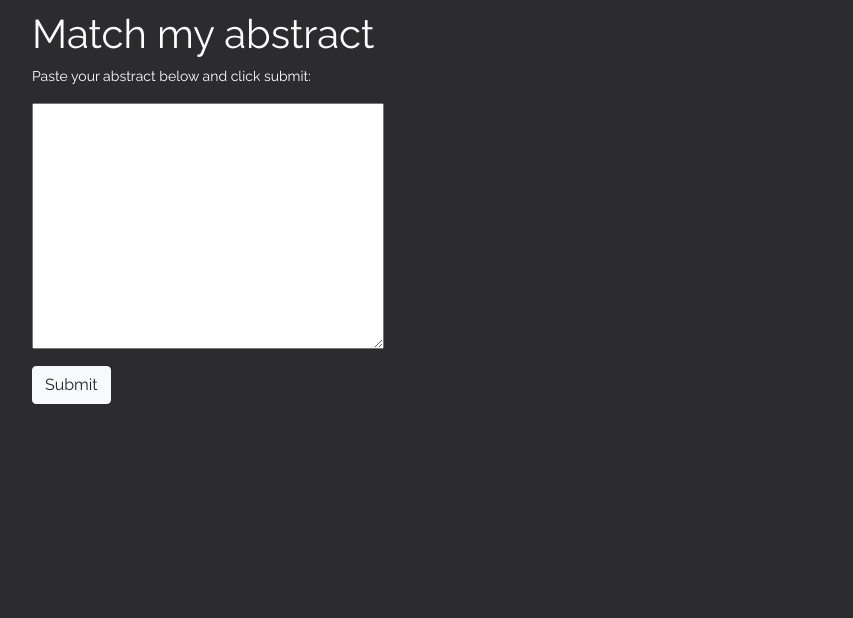
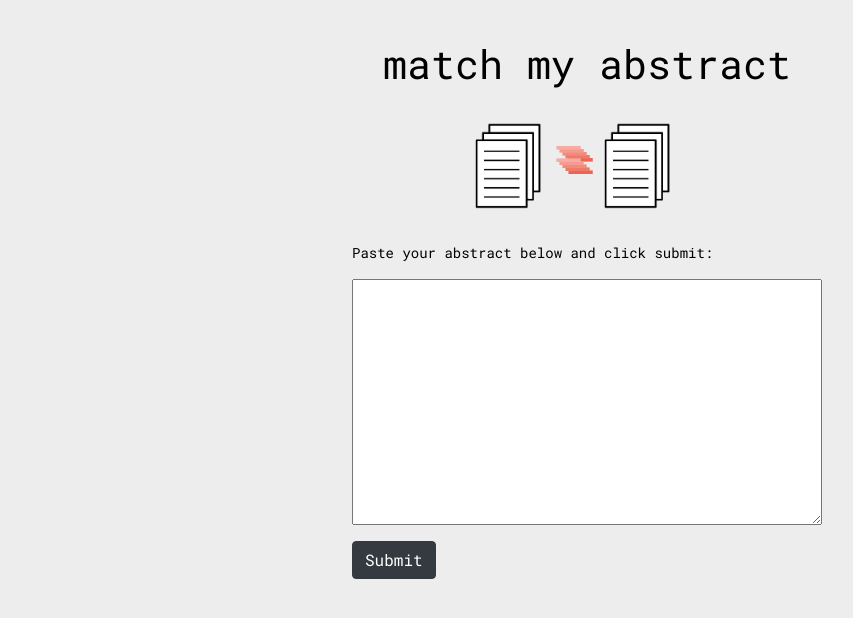
Before and after one commit to ahlstromvij/match_my_abstract, a Django app: page / in a window 1280 px wide. Shown: the top 618 px of the page, without its empty margins (53-906 px from the left). Run offline with Django 4.2, Linux system fonts and the light colour scheme; some libraries are stand-ins or nearby versions.

Commit message:
Style changes

```diff
--- a/abstract_match/static/css/styles.css
+++ b/abstract_match/static/css/styles.css
@@ -1,12 +1,14 @@
-@import url(https://fonts.googleapis.com/css?family=Raleway:100,200,300,400,700&display=swap);
+@import url(https://fonts.googleapis.com/css?family=Roboto+Mono:100,200,300,400,700&display=swap);
 
 body {
-    background-color: #2C2C2E;
-    color: white;
+    background-color: #EDEDED;
+    color: black;
+    max-width: 500px;
+    margin: auto;
 }
 
 * {
-    font-family: 'Raleway';
+    font-family: 'Roboto Mono', monospace;
 }
 
 p {
@@ -14,11 +16,22 @@ p {
 }
 
 h1 {
-    padding-top: 10px;
+    padding-top: 40px;
+    padding-bottom: 20px;
+    text-align: center;
+}
+
+.center {
+    margin-bottom: 30px;
+    margin-left: 25%;
 }
 
 #try_again {
     margin-top: 20px;
+}
+
+.textarea {
+    width: 100%;
 }
 
 #submit {
@@ -31,3 +44,98 @@ td, th {
     padding-bottom: 4px;
     font-size: 14px;
 }
+
+*,
+*::before,
+*::after {
+  box-sizing: border-box;
+}
+
+:root {
+  --color-primary: #f6aca2;
+  --color-secondary: #f49b90;
+  --color-tertiary: #f28b7d;
+  --color-quaternary: #f07a6a;
+  --color-quinary: #ee6352;
+}
+
+.text_shadows {
+  text-shadow: 3px 3px 0 var(--color-secondary), 6px 6px 0 var(--color-tertiary),
+    9px 9px var(--color-quaternary), 12px 12px 0 var(--color-quinary);
+  font-family: bungee, sans-serif;
+  font-weight: 400;
+  text-transform: uppercase;
+  font-size: 50px;
+  text-align: center;
+  margin: 0;
+  color: var(--color-primary);
+  //color: transparent;
+  //background-color: white;
+  //background-clip: text;
+  animation: shadows 1.2s ease-in infinite, move 1.2s ease-in infinite;
+  letter-spacing: 0.4rem;
+}
+
+@keyframes shadows {
+  0% {
+    text-shadow: none;
+  }
+  10% {
+    text-shadow: 3px 3px 0 var(--color-secondary);
+  }
+  20% {
+    text-shadow: 3px 3px 0 var(--color-secondary),
+      6px 6px 0 var(--color-tertiary);
+  }
+  30% {
+    text-shadow: 3px 3px 0 var(--color-secondary),
+      6px 6px 0 var(--color-tertiary), 9px 9px var(--color-quaternary);
+  }
+  40% {
+    text-shadow: 3px 3px 0 var(--color-secondary),
+      6px 6px 0 var(--color-tertiary), 9px 9px var(--color-quaternary),
+      12px 12px 0 var(--color-quinary);
+  }
+  50% {
+    text-shadow: 3px 3px 0 var(--color-secondary),
+      6px 6px 0 var(--color-tertiary), 9px 9px var(--color-quaternary),
+      12px 12px 0 var(--color-quinary);
+  }
+  60% {
+    text-shadow: 3px 3px 0 var(--color-secondary),
+      6px 6px 0 var(--color-tertiary), 9px 9px var(--color-quaternary),
+      12px 12px 0 var(--color-quinary);
+  }
+  70% {
+    text-shadow: 3px 3px 0 var(--color-secondary),
+      6px 6px 0 var(--color-tertiary), 9px 9px var(--color-quaternary);
+  }
+  80% {
+    text-shadow: 3px 3px 0 var(--color-secondary),
+      6px 6px 0 var(--color-tertiary);
+  }
+  90% {
+    text-shadow: 3px 3px 0 var(--color-secondary);
+  }
+  100% {
+    text-shadow: none;
+  }
+}
+
+@keyframes move {
+  0% {
+    transform: translate(0px, 0px);
+  }
+  40% {
+    transform: translate(-12px, -12px);
+  }
+  50% {
+    transform: translate(-12px, -12px);
+  }
+  60% {
+    transform: translate(-12px, -12px);
+  }
+  100% {
+    transform: translate(0px, 0px);
+  }
+}
--- a/templates/base.html
+++ b/templates/base.html
@@ -11,7 +11,7 @@
 
         <link rel="stylesheet" href="{% static 'css/styles.css' %}">
 
-        <title>Match my abstract</title>
+        <title>match my abstract</title>
 
     </head>
 
--- a/templates/home.html
+++ b/templates/home.html
@@ -1,16 +1,20 @@
 <!-- templates/home.html -->
 {% extends 'base.html' %}
 
+{% load static %}
 {% load crispy_forms_tags %}
 
 {% block content %}
 
-<h1>Match my abstract</h1>
+<h1>match my abstract</h1>
+<div class="center">
+    <img src="{% static 'img/doc.png' %}" width="75px"> <span class="text_shadows">=</span> <img src="{% static 'img/doc.png' %}" width="75px">
+</div>
 <p>Paste your abstract below and click submit:</p>
 <form action="/results/" method="post">
     {% csrf_token %}
     {{ form|crispy }}
-    <input type="submit" id="submit" class="btn btn-light" value="Submit">
+    <input type="submit" id="submit" class="btn btn-dark" value="Submit">
 </form>
 
 {% endblock content %}
```
Also changed, not shown: templates/results.html (+7 -2 lines), abstract_match/static/img/doc.png (added), 2 other files.
